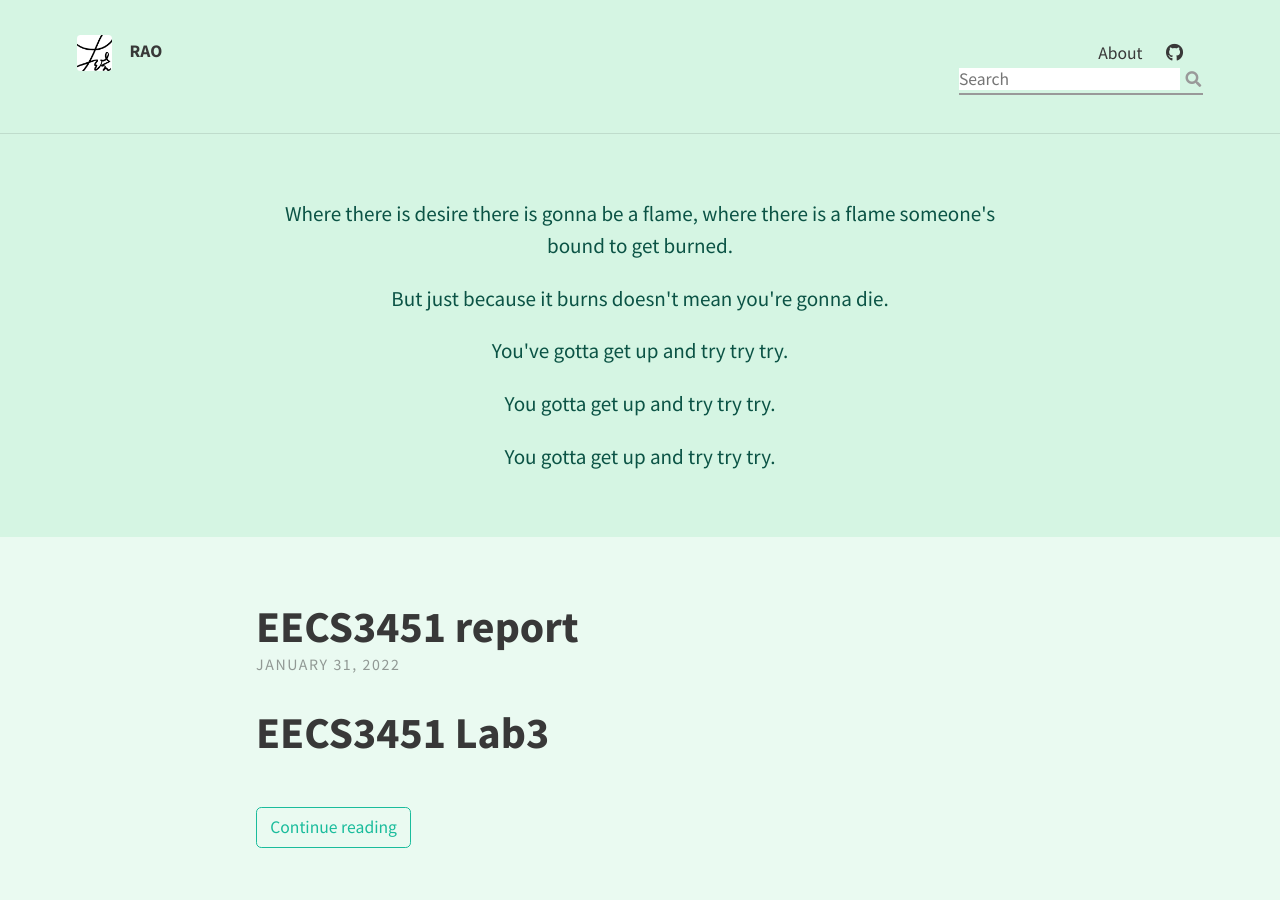
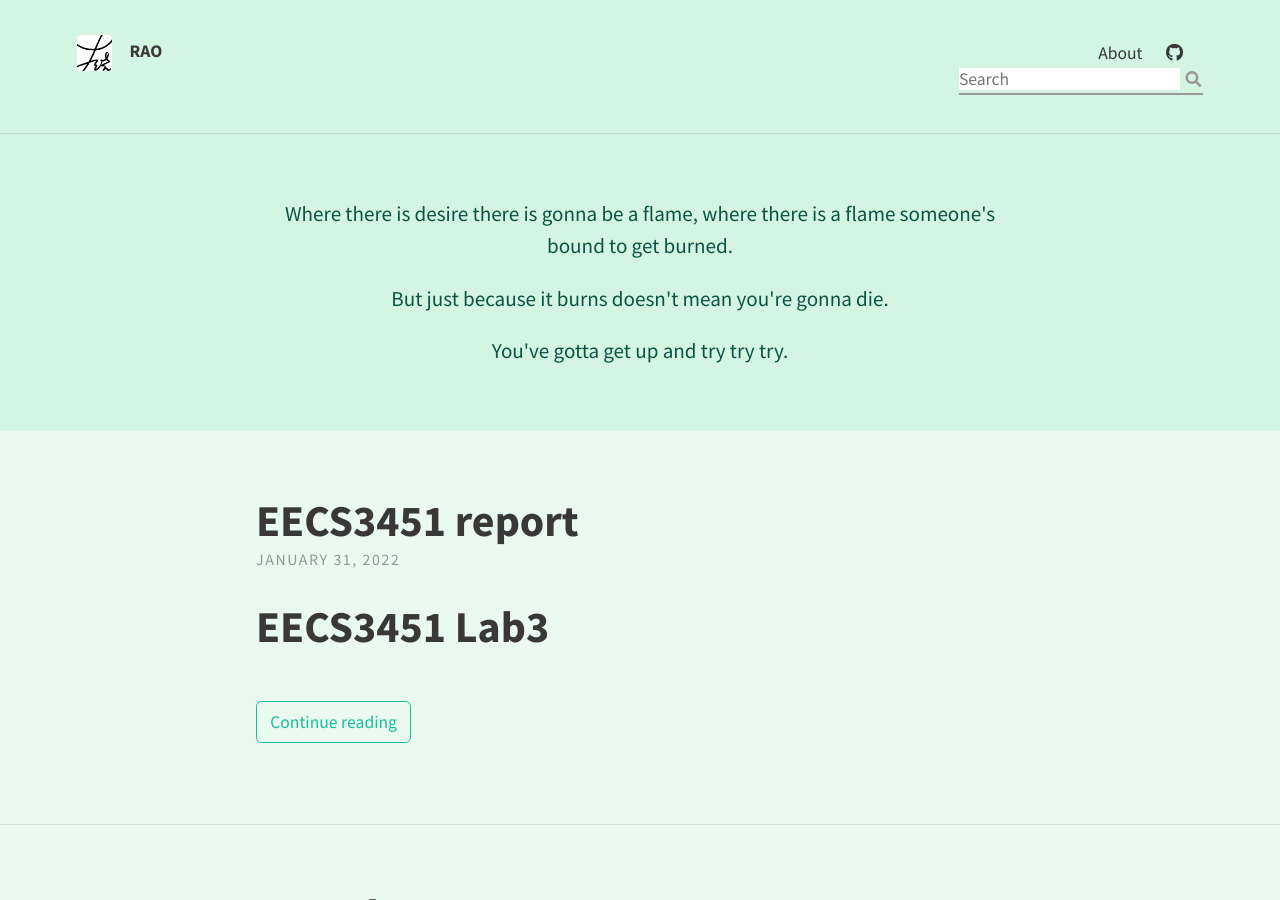
Before and after one commit to rynLu76/rynLu76.github.io, a Jekyll site: the page built from index.html, in a window 1280 px wide and 900 px high. Built offline with Jekyll 4.4.1, drawn with Linux system fonts in a browser that asks for light colours; nearby versions of some CDN libraries; the list of posts is cut into pages by our own code.

Commit message:
Update _config.yml

```diff
--- a/_config.yml
+++ b/_config.yml
@@ -16,8 +16,7 @@ theme_settings:
      <p>Where there is desire there is gonna be a flame, where there is a flame someone's bound to get burned. </p>
      <p>But just because it burns doesn't mean you're gonna die.</p>
      <p>You've gotta get up and try try try.</p>
-     <p>You gotta get up and try try try.</p>
-     <p>You gotta get up and try try try.</p>
+
   header_text_feature_image:
   footer_text: >
    Powered by <a href="https://jekyllrb.com/">Jekyll</a> with <a href="https://github.com/rohanchandra/type-theme">Type Theme</a>
```
